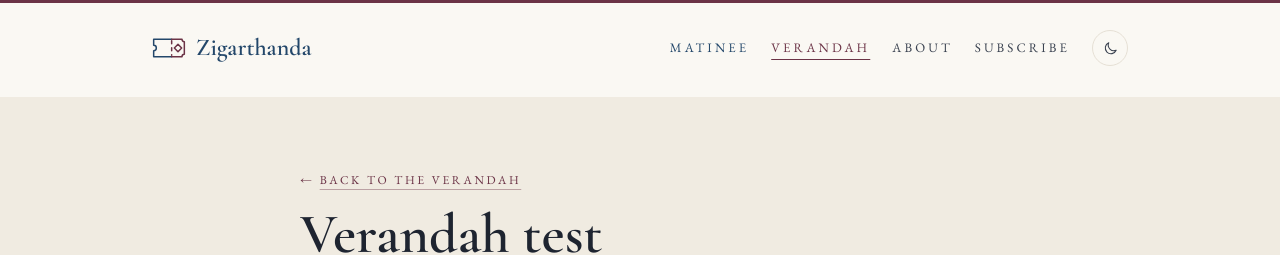
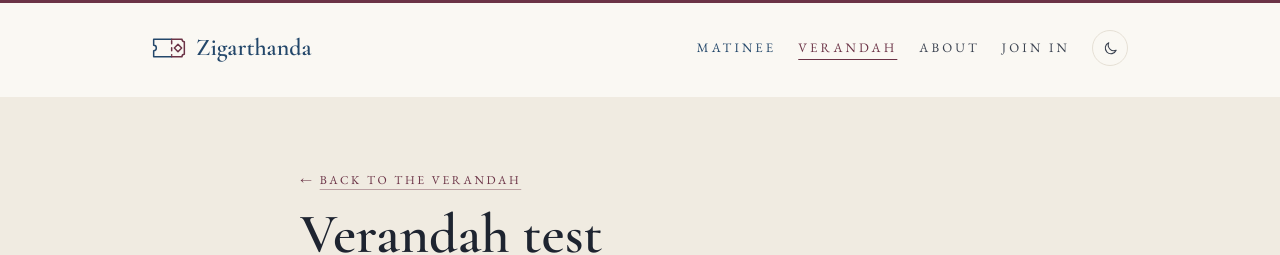
Before and after one commit to sibiusblack/zigarthanda, a Jekyll site: the page built from verandah/test.html, in a window 1280 px wide. Shown: the top 255 px of the page. Built offline with Jekyll 4.4.1, drawn with Linux system fonts in a browser that asks for light colours.

Commit message:
Change 'Subscribe' link text to 'Join in'

```diff
--- a/_layouts/piece.html
+++ b/_layouts/piece.html
@@ -33,7 +33,7 @@
       <a class="nav-matinee" href="{{ '/matinee/' | relative_url }}"{% if page.room == "matinee" %} aria-current="page"{% endif %}>Matinee</a>
       <a class="nav-verandah" href="{{ '/verandah/' | relative_url }}"{% if page.room == "verandah" %} aria-current="page"{% endif %}>Verandah</a>
       <a href="{{ '/#about' | relative_url }}">About</a>
-      <a href="#subscribe">Subscribe</a>
+      <a href="#subscribe">Join in</a>
       <button class="theme-toggle" type="button" data-theme-toggle aria-label="Switch to dark"></button>
     </nav>
   </header>
```
